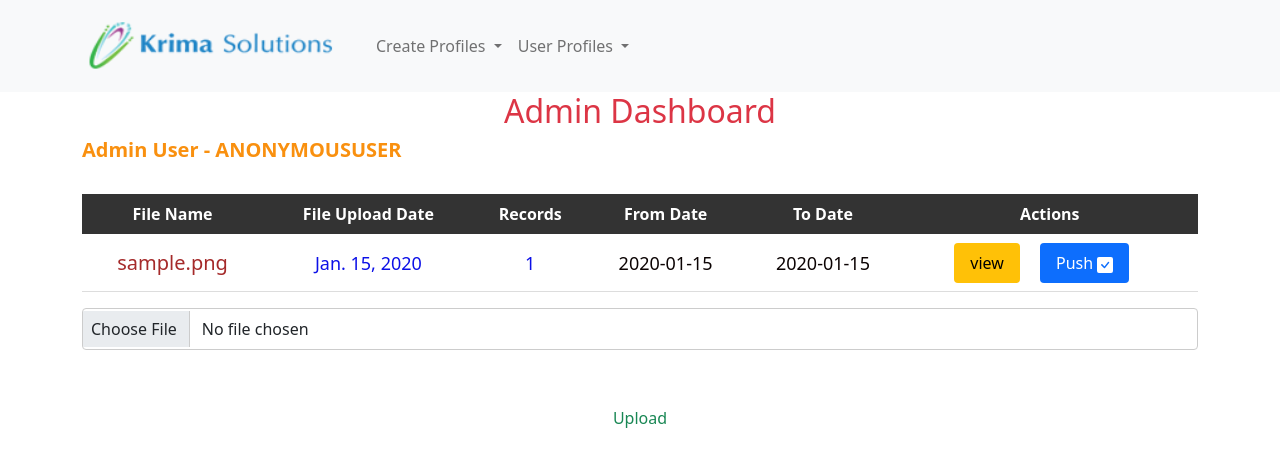
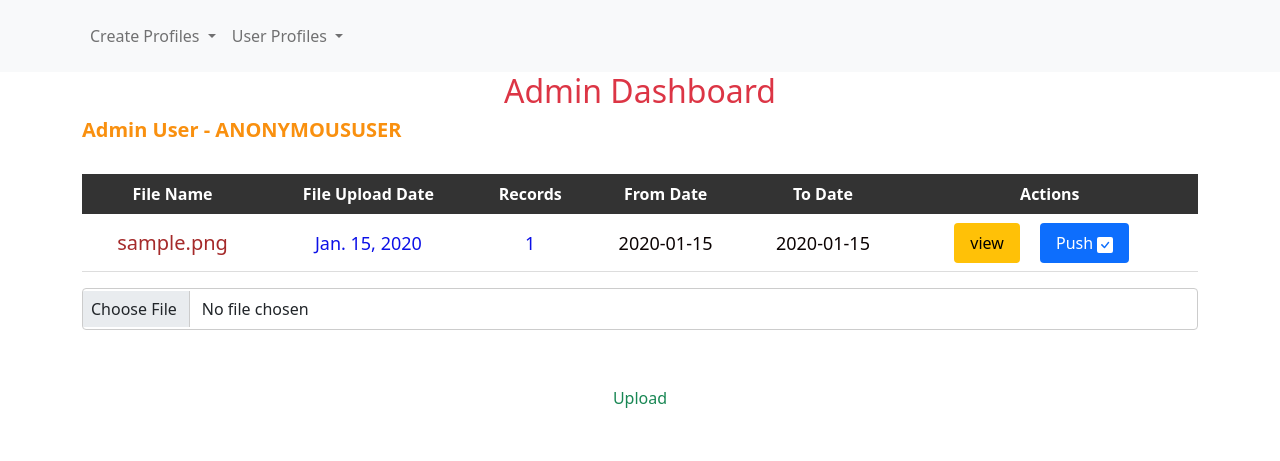
Before and after one commit to aaammiit/Tornado, a Django app: page /home in a window 1280 px wide. Shown: the top 461 px of the page. Run offline with Django 5.2, Linux system fonts and the light colour scheme; tables that the repository leaves empty hold one stand-in row (values such as "Sample post").

Commit message:
Update home.html

```diff
--- a/Krima_App/templates/home.html
+++ b/Krima_App/templates/home.html
@@ -100,10 +100,6 @@
 <body>
     <nav class="navbar navbar-expand-lg navbar-light bg-light">
         <div class="container">
-            <a class="navbar-brand" href="#">
-                <img src="/static/image/logo.png" alt="Logo" width="270" height="50">
-
-            </a>
             <button class="navbar-toggler" type="button" data-bs-toggle="collapse"
                 data-bs-target="#navbarSupportedContent" aria-controls="navbarSupportedContent" aria-expanded="false"
                 aria-label="Toggle navigation">
```
